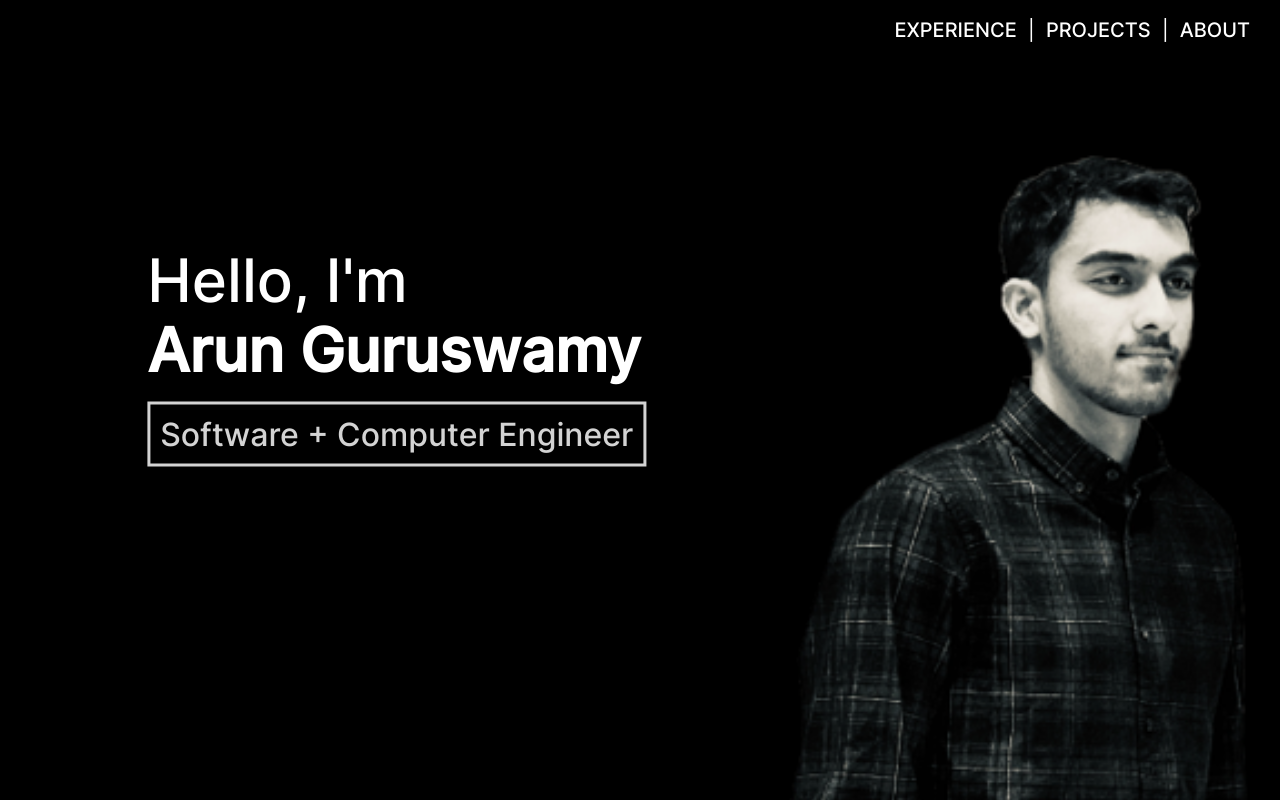
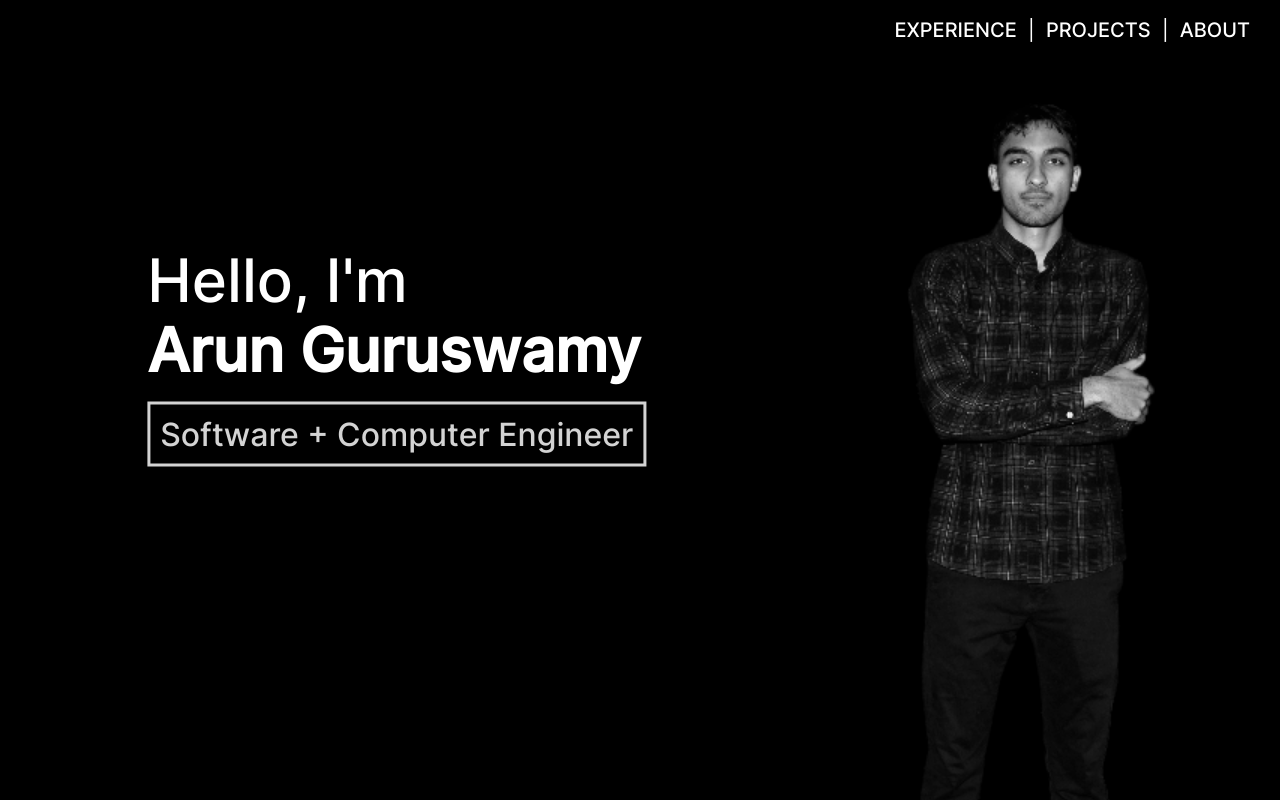
Before and after one commit to arun-guruswamy/personal-portfolio, a React (Create React App) app: page / in a window 1280 px wide. Shown: the top 802 px of the page. Built offline with nearby package versions, Linux system fonts and the light colour scheme.

Commit message:
Forgot to change html

```diff
--- a/src/App.js
+++ b/src/App.js
@@ -38,7 +38,7 @@ function App() {
           <div className="name"><Typewriter text="Arun Guruswamy" delay={100}/></div>
           <div className="belowCenter">Software + Computer Engineer</div>
         </div>
-        <img className="me" src={require("./images/cropped_v5.png")} alt="Me"/>
+        <img className="me" src={require("./images/v18.png")} alt="Me"/>
         {/* <button className="navButton" onClick={expClick}><div className="belowArrow"></div></button> */}
       </div>
 
```
